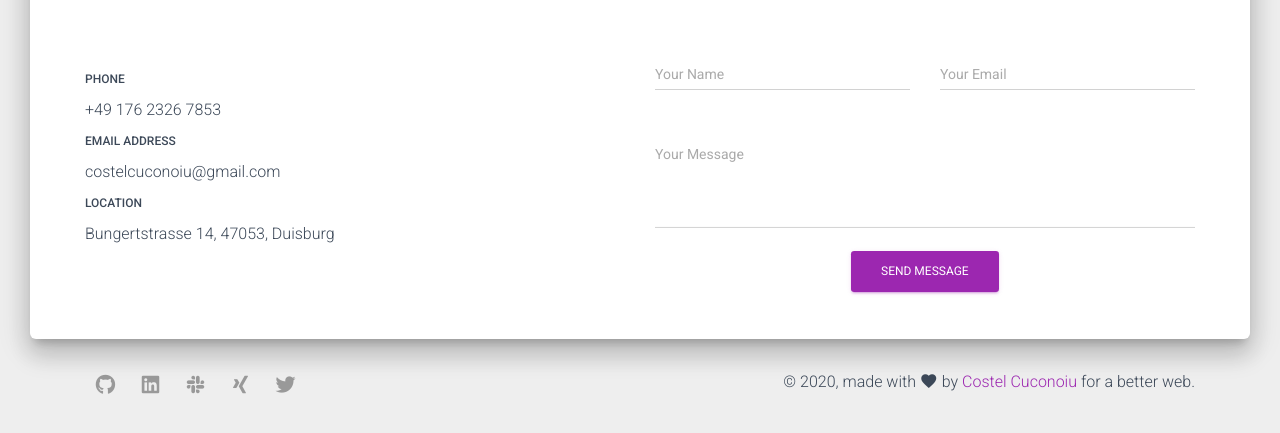
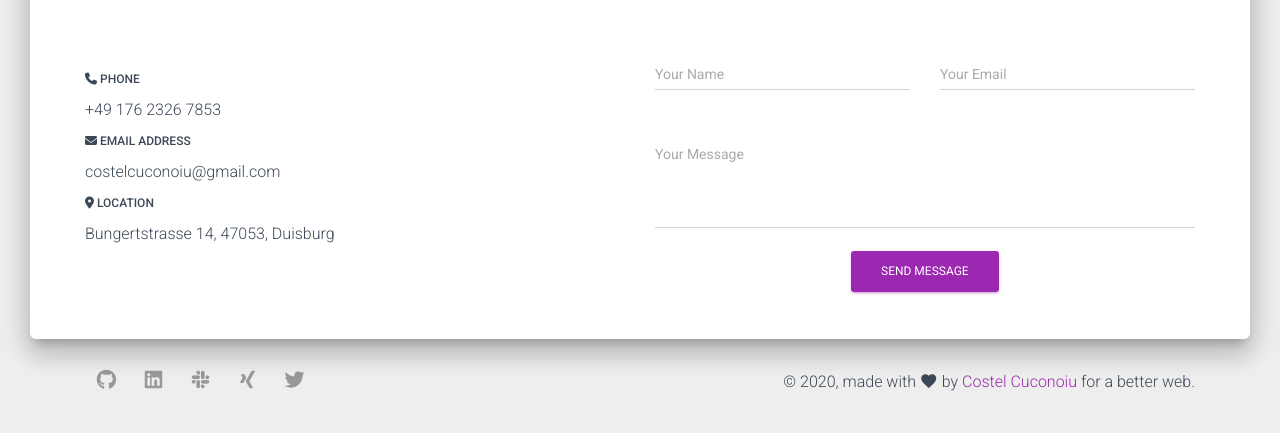
Before and after one commit to cr1pt0-d3v/costel-dev-portfolio, a website: page index.html in a window 1280 px wide. Shown: the part 3462-3895 px from the top of the page. Drawn offline with nearby package versions, Linux system fonts and the light colour scheme.

Commit message:
fix the problem with footer social links

```diff
--- a/assets/js/script.js
+++ b/assets/js/script.js
@@ -1,3 +1,4 @@
+/* Dinamic Progress Bar */
 let i = 0;
 function makeProgress() {
   if (i < 90) {
@@ -26,6 +27,7 @@ function makeProgress() {
   }
   setTimeout("makeProgress()", 300);
 }
+/* ********************************************** */
 
 /* Smooth Scrolling */
 $(function() {
--- a/index.html
+++ b/index.html
@@ -339,11 +339,11 @@
               <div class="container">
                 <div class="row align-items-center">
                   <div class="form-group">
-                    <h6>Phone</h6>
+                    <h6><i class="fa fa-phone"></i> Phone</h6>
                     <p>+49 176 2326 7853</p>
-                    <h6>Email address</h6>
+                    <h6><i class="fa fa-envelope"></i> Email address</h6>
                     <p>costelcuconoiu@gmail.com</p>
-                    <h6>Location</h6>
+                    <h6><i class="fa fa-map-marker"></i> Location</h6>
                     <p>Bungertstrasse 14, 47053, Duisburg</p>
                   </div>
                 </div>
@@ -386,12 +386,13 @@
   </div>
   </div>
 
+
+
   <!-- Footer -->
   <footer class="footer footer-default">
     <div class="container">
-      <nav class="float-left">
-        <ul>
-          <li>
+      <div class="float-left">
+
         <a href="https://github.com/costel-dev" class="btn btn-just-icon btn-link btn-github" target="_blank"><i
             class="fa fa-github"></i></a>
         <a href="https://www.linkedin.com/in/costel-cuconoiu/" class="btn btn-just-icon btn-link btn-linkedin"
@@ -401,9 +402,8 @@
         <a href="#" class="btn btn-just-icon btn-link btn-xing" target="_blank"><i class=" fa fa-xing"></i></a>
         <a href="https://twitter.com/DevCostel" class="btn btn-just-icon btn-link btn-twitter" target="_blank"><i
             class="fa fa-twitter"></i></a>
-          </li>
-        </ul>
-      </nav>
+
+      </div>
       <div class="copyright float-right">
         &copy;
         <script>
@@ -414,9 +414,11 @@
     </div>
   </footer>
 
-  <script src="https://code.jquery.com/jquery-3.4.1.min.js"
+
+  <!--  <script src="https://code.jquery.com/jquery-3.4.1.min.js"
     integrity="sha384-vk5WoKIaW/vJyUAd9n/wmopsmNhiy+L2Z+SBxGYnUkunIxVxAv/UtMOhba/xskxh"
-    crossorigin="anonymous"></script>
+    crossorigin="anonymous"></script> -->
+
 
   <!--   Core JS Files   -->
   <script src="assets/js/core/jquery.min.js" type="text/javascript"></script>
@@ -434,6 +436,8 @@
   <!-- Control Center for Material Kit: parallax effects, scripts for the example pages etc -->
   <script src="assets/js/material-kit.js?v=2.0.6" type="text/javascript"></script>
 
+
+
   <!-- My JS -->
   <script src="./assets/js/script.js"></script>
 </body>
```
Lines whose indentation alone changed are shown as unchanged.
